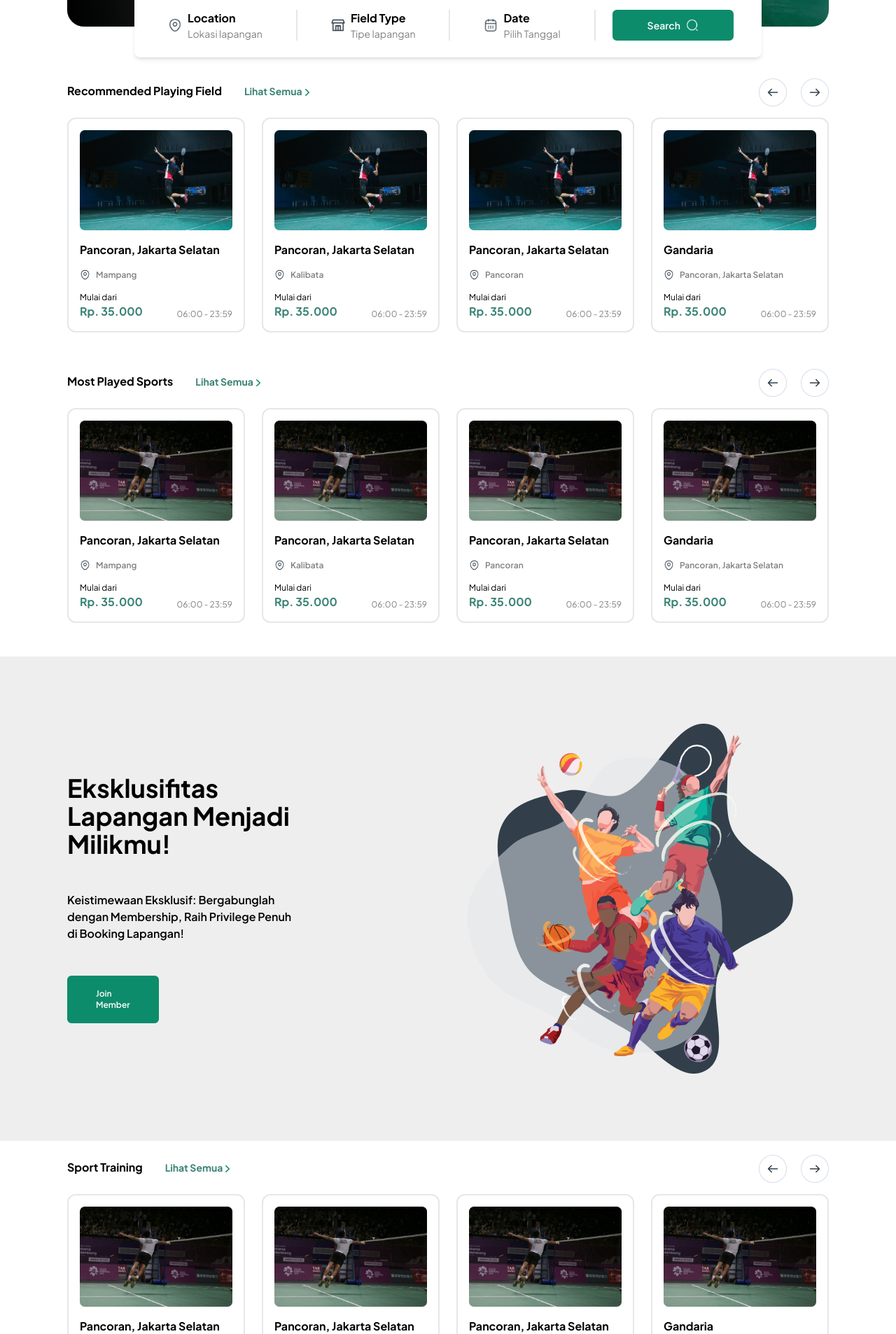
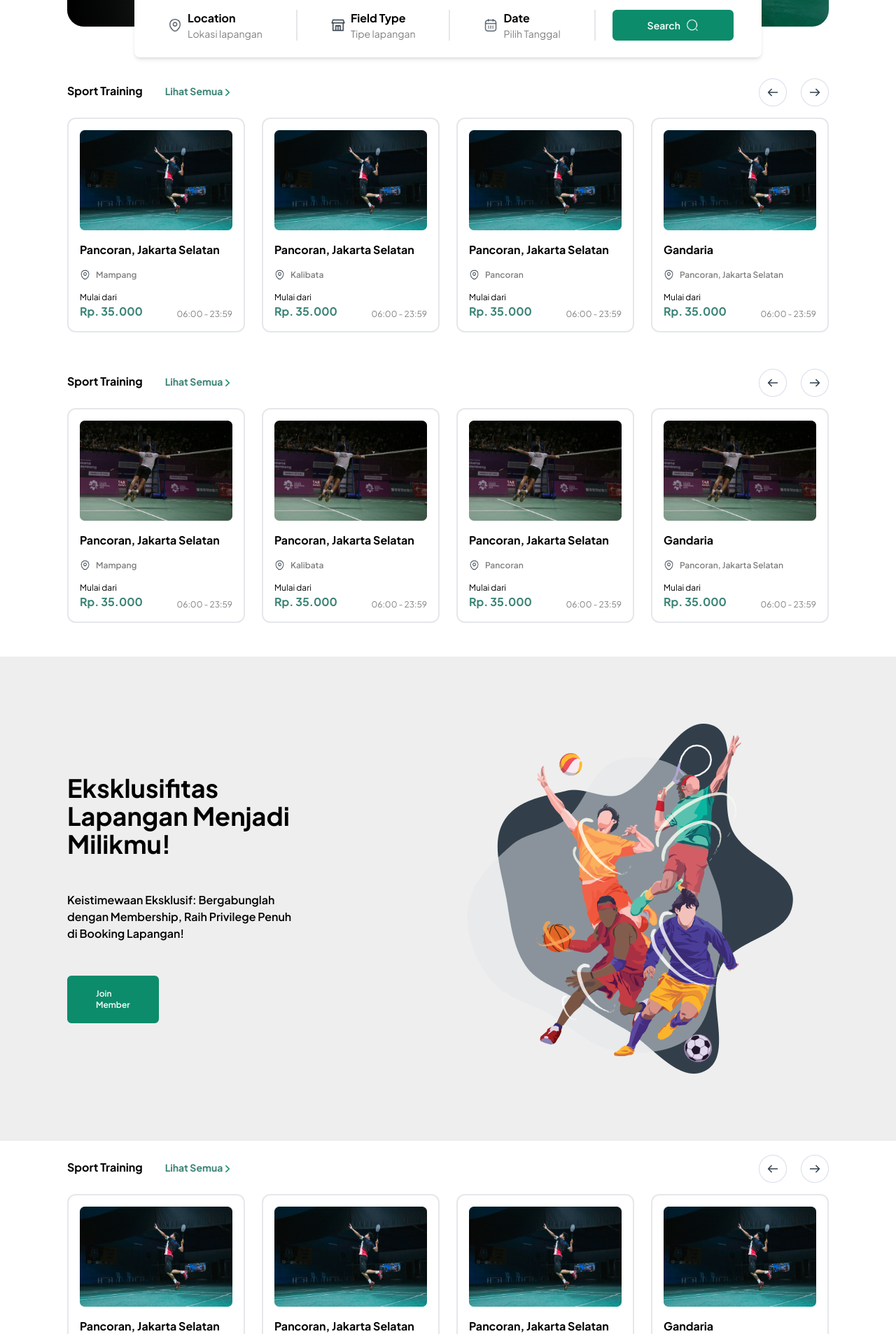
Before and after one commit to agitafajar/fithall, a Next.js app: page / in a window 1280 px wide. Shown: the part 518-2424 px from the top of the page at 70% size. Built offline with nearby package versions, Linux system fonts and the light colour scheme.

Commit message:
(feat): create lapangan card

```diff
--- /dev/null
+++ b/src/app/components/cards/LapanganCard.tsx
@@ -0,0 +1,63 @@
+/* eslint-disable jsx-a11y/alt-text */
+/* eslint-disable @next/next/no-img-element */
+import React from "react";
+import CabangLapanganCard from "./CabangLapanganCard";
+
+interface SportData {
+  pic: string;
+  label: string;
+  location: string;
+  price: string;
+  time: string;
+}
+
+interface SportTrainingSectionProps {
+  dataSport: SportData[];
+}
+
+const LapanganCard: React.FC<SportTrainingSectionProps> = ({ dataSport }) => {
+  return (
+    <div>
+      <div className="flex justify-between items-center mb-4">
+        <p className="font-bold flex">
+          Sport Training
+          <span className="text-primary flex items-center pl-8 text-sm cursor-pointer">
+            Lihat Semua
+            <img
+              src="./assets/png/next.png"
+              width="6px"
+              className="ml-1 pt-1"
+            />
+          </span>
+        </p>
+        <div className="flex gap-4">
+          <img
+            src="./assets/png/back-icon.png"
+            width="40px"
+            className="ml-1 pt-1 cursor-pointer"
+          />
+          <img
+            src="./assets/png/next-icon.png"
+            width="40px"
+            className="ml-1 pt-1 cursor-pointer"
+          />
+        </div>
+      </div>
+      <div className="flex gap-6 mb-12 justify-between">
+        {dataSport.map((dataList, key) => (
+          <div key={key}>
+            <CabangLapanganCard
+              pic={dataList.pic}
+              label={dataList.location}
+              location={dataList.label}
+              price={dataList.price}
+              time={dataList.time}
+            />
+          </div>
+        ))}
+      </div>
+    </div>
+  );
+};
+
+export default LapanganCard;
--- a/src/app/page.tsx
+++ b/src/app/page.tsx
@@ -3,6 +3,7 @@ import CabangLapanganCard from "./components/cards/CabangLapanganCard";
 import FilterCard from "./components/cards/FilterCards";
 import JoinMemberCard from "./components/cards/JoinMemberCard";
 import KeunggulanFitcallCard from "./components/cards/KeunggulanFitcallCard";
+import LapanganCard from "./components/cards/LapanganCard";
 
 /* eslint-disable @next/next/no-img-element */
 export default function Home() {
@@ -123,140 +124,10 @@ export default function Home() {
           </div>
         </div>
       </div>
-      <div>
-        <div className="flex justify-between items-center mb-4">
-          <p className="font-bold flex">
-            Recommended Playing Field
-            <span className="text-primary flex items-center pl-8 text-sm cursor-pointer">
-              Lihat Semua
-              <img
-                src="./assets/png/next.png"
-                width="6px"
-                className="ml-1 pt-1"
-              />
-            </span>
-          </p>
-          <div className="flex gap-4">
-            <img
-              src="./assets/png/back-icon.png"
-              width="40px"
-              className="ml-1 pt-1 cursor-pointer"
-            />
-            <img
-              src="./assets/png/next-icon.png"
-              width="40px"
-              className="ml-1 pt-1 cursor-pointer"
-            />
-          </div>
-        </div>
-        <div className="flex gap-6 mb-12 justify-between">
-          {dataCabang.map((dataList, key) => {
-            return (
-              <>
-                <div key={key}>
-                  <CabangLapanganCard
-                    pic={dataList.pic}
-                    label={dataList.location}
-                    location={dataList.label}
-                    price={dataList.price}
-                    time={dataList.time}
-                  />
-                </div>
-              </>
-            );
-          })}
-        </div>
-      </div>
-
-      <div>
-        <div className="flex justify-between items-center mb-4">
-          <p className="font-bold flex">
-            Most Played Sports
-            <span className="text-primary flex items-center pl-8 text-sm cursor-pointer">
-              Lihat Semua
-              <img
-                src="./assets/png/next.png"
-                width="6px"
-                className="ml-1 pt-1"
-              />
-            </span>
-          </p>
-          <div className="flex gap-4">
-            <img
-              src="./assets/png/back-icon.png"
-              width="40px"
-              className="ml-1 pt-1 cursor-pointer"
-            />
-            <img
-              src="./assets/png/next-icon.png"
-              width="40px"
-              className="ml-1 pt-1 cursor-pointer"
-            />
-          </div>
-        </div>
-        <div className="flex gap-6 mb-12 justify-between">
-          {dataSport.map((dataList, key) => {
-            return (
-              <>
-                <div key={key}>
-                  <CabangLapanganCard
-                    pic={dataList.pic}
-                    label={dataList.location}
-                    location={dataList.label}
-                    price={dataList.price}
-                    time={dataList.time}
-                  />
-                </div>
-              </>
-            );
-          })}
-        </div>
-      </div>
+      <LapanganCard dataSport={dataCabang} />
+      <LapanganCard dataSport={dataSport} />
       <JoinMemberCard />
-      <div>
-        <div className="flex justify-between items-center mb-4">
-          <p className="font-bold flex">
-            Sport Training
-            <span className="text-primary flex items-center pl-8 text-sm cursor-pointer">
-              Lihat Semua
-              <img
-                src="./assets/png/next.png"
-                width="6px"
-                className="ml-1 pt-1"
-              />
-            </span>
-          </p>
-          <div className="flex gap-4">
-            <img
-              src="./assets/png/back-icon.png"
-              width="40px"
-              className="ml-1 pt-1 cursor-pointer"
-            />
-            <img
-              src="./assets/png/next-icon.png"
-              width="40px"
-              className="ml-1 pt-1 cursor-pointer"
-            />
-          </div>
-        </div>
-        <div className="flex gap-6 mb-12 justify-between">
-          {dataSport.map((dataList, key) => {
-            return (
-              <>
-                <div key={key}>
-                  <CabangLapanganCard
-                    pic={dataList.pic}
-                    label={dataList.location}
-                    location={dataList.label}
-                    price={dataList.price}
-                    time={dataList.time}
-                  />
-                </div>
-              </>
-            );
-          })}
-        </div>
-      </div>
+      <LapanganCard dataSport={dataCabang} />
       <KeunggulanFitcallCard />
     </main>
   );
```
